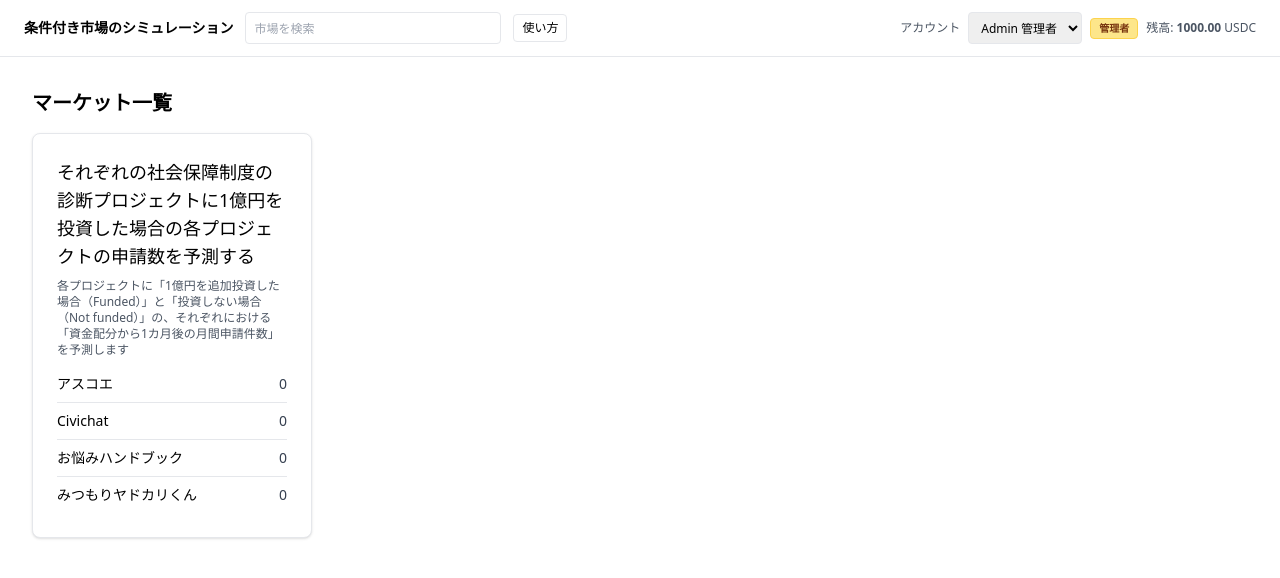
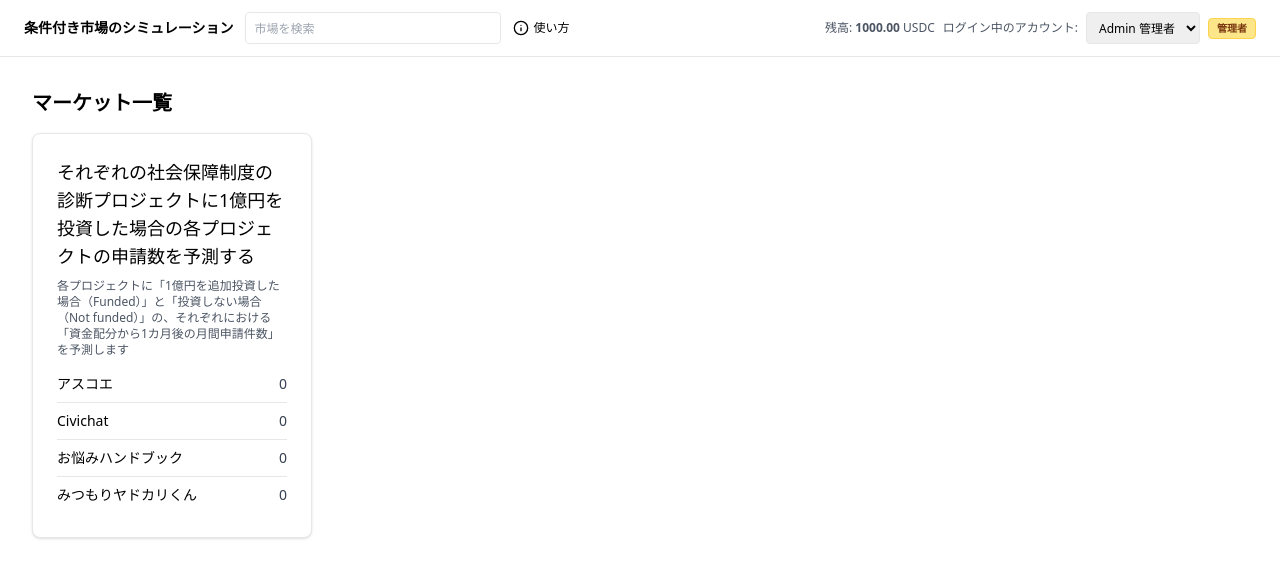
Before and after one commit to tkgshn/cfm, a React (Vite) app in the folder frontend/: page / in a window 1280 px wide. Shown: the top 578 px of the page. Built offline with nearby package versions, Linux system fonts and the light colour scheme.

Commit message:
chore(ui): ヘッダーで残高をアカウント選択の左側に配置

```diff
--- a/frontend/src/App.tsx
+++ b/frontend/src/App.tsx
@@ -1,4 +1,5 @@
 import React, { useEffect, useMemo, useState } from 'react'
+import { InfoIcon } from '@/components/ui/icons'
 import Home from '@/pages/Home'
 import MarketPage from '@/pages/MarketPage'
 import { markets } from '@/lib/markets'
@@ -111,17 +112,20 @@ export default function App() {
               </div>
             )}
           </div>
-          <button className="h-7 px-2 text-xs border rounded hover:bg-gray-50" onClick={() => { setHelpPage(0); setHelpOpen(true) }}>使い方</button>
+          <button className="text-xs inline-flex items-center gap-1 hover:underline" onClick={() => { setHelpPage(0); setHelpOpen(true) }}>
+            <InfoIcon className="h-4 w-4" />
+            <span>使い方</span>
+          </button>
         </div>
         <div className="flex items-center gap-2">
-          <span className="text-xs text-gray-600">アカウント</span>
+          <span className="text-xs text-gray-600">残高: <b>{activeAccount?.balance.toFixed(2)}</b> USDC</span>
+          <span className="text-xs text-gray-600">ログイン中のアカウント: </span>
           <select className="h-8 border rounded px-2 text-xs" value={activeAccountId} onChange={(e) => setActiveAccountId(e.target.value)}>
             {accounts.map((a) => (<option key={a.id} value={a.id}>{a.name}{a.isAdmin ? ' 管理者' : ''}</option>))}
           </select>
           {activeAccount?.isAdmin && (
             <span className="text-[10px] font-semibold text-amber-900 bg-amber-200 border border-amber-300 rounded px-2 py-0.5">管理者</span>
           )}
-          <span className="text-xs text-gray-600">残高: <b>{activeAccount?.balance.toFixed(2)}</b> USDC</span>
         </div>
       </div>
     </div>
@@ -153,7 +157,7 @@ export default function App() {
               onClick={() => { if (helpPage === helpPages.length - 1) setHelpOpen(false); else setHelpPage((p) => p + 1) }}
             >
               <button aria-label="閉じる" className="absolute top-2 right-2 text-gray-600 hover:text-black" onClick={(e) => { e.stopPropagation(); setHelpOpen(false) }}>✕</button>
-              <div className="text-xs text-gray-500">クリックで次へ（{helpPage + 1}/{helpPages.length}）</div>
+              <div className="text-xs text-gray-500">{helpPage + 1}/{helpPages.length}</div>
               {helpPages[helpPage]}
               <div className="flex items-center justify-end pt-2 gap-2">
                 <button className="h-8 px-3 text-xs border rounded" onClick={(e) => { e.stopPropagation(); setHelpPage((p) => (p - 1 + helpPages.length) % helpPages.length) }}>前へ</button>
@@ -177,7 +181,7 @@ export default function App() {
             onClick={() => { if (helpPage === helpPages.length - 1) setHelpOpen(false); else setHelpPage((p) => p + 1) }}
           >
             <button aria-label="閉じる" className="absolute top-2 right-2 text-gray-600 hover:text-black" onClick={(e) => { e.stopPropagation(); setHelpOpen(false) }}>✕</button>
-            <div className="text-xs text-gray-500">クリックで次へ（{helpPage + 1}/{helpPages.length}）</div>
+            <div className="text-xs text-gray-500">{helpPage + 1}/{helpPages.length}</div>
             {helpPages[helpPage]}
             <div className="flex items-center justify-end pt-2 gap-2">
               <button className="h-8 px-3 text-xs border rounded" onClick={(e) => { e.stopPropagation(); setHelpPage((p) => (p - 1 + helpPages.length) % helpPages.length) }}>前へ</button>
--- /dev/null
+++ b/frontend/src/components/ui/icons.tsx
@@ -0,0 +1,22 @@
+import React from 'react'
+
+export function InfoIcon({ className }: { className?: string }) {
+  return (
+    <svg
+      xmlns="http://www.w3.org/2000/svg"
+      viewBox="0 0 24 24"
+      fill="none"
+      stroke="currentColor"
+      strokeWidth="2"
+      strokeLinecap="round"
+      strokeLinejoin="round"
+      className={className ?? 'h-4 w-4'}
+      aria-hidden="true"
+      focusable="false"
+    >
+      <circle cx="12" cy="12" r="10" />
+      <path d="M12 16v-4" />
+      <path d="M12 8h.01" />
+    </svg>
+  )
+}
--- a/frontend/src/pages/MarketPage.tsx
+++ b/frontend/src/pages/MarketPage.tsx
@@ -99,6 +99,10 @@ export default function MarketPage({
     handbook: { funded: 5000, not_funded: 5000 },
     yadokari: { funded: 5000, not_funded: 5000 },
   })
+  const persistProjects = (next: Project[]) => {
+    setProjects(next)
+    try { localStorage.setItem(STORAGE_KEY, JSON.stringify(next)) } catch {}
+  }
   // 永続化されたプロジェクト状態の復元
   useEffect(() => {
     try {
@@ -199,7 +203,8 @@ export default function MarketPage({
       alert('残高不足')
       return
     }
-    setProjects((ps) => ps.map((p) => (p.id !== pid ? p : ({ ...p, markets: { ...p.markets, [scenario]: { ...m, qUp: qUp2, qDown: qDown2 } } }))))
+    const next = projects.map((p) => (p.id !== pid ? p : ({ ...p, markets: { ...p.markets, [scenario]: { ...m, qUp: qUp2, qDown: qDown2 } } })))
+    persistProjects(next)
     setAccounts((as) => as.map((a) => (a.id !== activeAccount.id ? a : ({
       ...a,
       balance: a.balance - cost,
@@ -219,7 +224,8 @@ export default function MarketPage({
     // LMSR厳守: deltaを負にしてpre/post差分で払い戻し
     const { qUp2, qDown2, pre, post } = tradeCost(m, side, -shares)
     const refund = pre - post
-    setProjects((ps) => ps.map((p) => (p.id !== pid ? p : ({ ...p, markets: { ...p.markets, [scenario]: { ...m, qUp: qUp2, qDown: qDown2 } } }))))
+    const next = projects.map((p) => (p.id !== pid ? p : ({ ...p, markets: { ...p.markets, [scenario]: { ...m, qUp: qUp2, qDown: qDown2 } } })))
+    persistProjects(next)
     setAccounts((as) => as.map((a) => (a.id !== activeAccount.id ? a : ({
       ...a,
       balance: a.balance + refund,
@@ -309,7 +315,8 @@ export default function MarketPage({
       if (delta <= 0) return
       const { cost, qUp2, qDown2 } = tradeCost(m, 'UP', delta)
       if (activeAccount.balance < cost) return alert('残高不足')
-      setProjects((ps) => ps.map((p) => (p.id !== pid ? p : ({ ...p, markets: { ...p.markets, [scenario]: { ...m, qUp: qUp2, qDown: qDown2 } } }))))
+      const next = projects.map((p) => (p.id !== pid ? p : ({ ...p, markets: { ...p.markets, [scenario]: { ...m, qUp: qUp2, qDown: qDown2 } } })))
+      persistProjects(next)
       setAccounts((as) => as.map((a) => (a.id !== activeAccount.id ? a : ({
         ...a,
         balance: a.balance - cost,
@@ -323,7 +330,8 @@ export default function MarketPage({
       if (delta <= 0) return
       const { cost, qUp2, qDown2 } = tradeCost(m, 'DOWN', delta)
       if (activeAccount.balance < cost) return alert('残高不足')
-      setProjects((ps) => ps.map((p) => (p.id !== pid ? p : ({ ...p, markets: { ...p.markets, [scenario]: { ...m, qUp: qUp2, qDown: qDown2 } } }))))
+      const next = projects.map((p) => (p.id !== pid ? p : ({ ...p, markets: { ...p.markets, [scenario]: { ...m, qUp: qUp2, qDown: qDown2 } } })))
+      persistProjects(next)
       setAccounts((as) => as.map((a) => (a.id !== activeAccount.id ? a : ({
         ...a,
         balance: a.balance - cost,
@@ -346,8 +354,7 @@ export default function MarketPage({
     }
     const [winner] = (Object.entries(snap!) as [ProjectId, number][]).reduce((a, b) => (a[1] >= b[1] ? a : b))
 
-    setProjects((prev) => {
-      const ps = prev.map((p) => ({ ...p, markets: { funded: { ...p.markets.funded }, not_funded: { ...p.markets.not_funded } } }))
+    const ps = projects.map((p) => ({ ...p, markets: { funded: { ...p.markets.funded }, not_funded: { ...p.markets.not_funded } } }))
     // winner: Not funded=0
     const win = ps.find((p) => p.id === winner)!
     const mNF = win.markets.not_funded
@@ -362,6 +369,7 @@ export default function MarketPage({
       const qU0f = qUpForTargetPrice(mF.qDown, mF.b, p0f)
       p.markets.funded = { ...mF, qUp: qU0f }
     })
+    persistProjects(ps)
     // ロック
     setFrozenNot((fn) => ({ ...fn, [winner]: true }))
     setFrozenFundedZero((ff) => {
@@ -380,8 +388,6 @@ export default function MarketPage({
     setImpactHistory((h) => [...h, { t, ...snapshotImpactAbs(ps) } as any])
     setPerProjectHistory((h) => [...h, snapshotPerProject(ps)])
     if (selectedProject) setResolutionForm((f) => f)
-      return ps
-    })
   }
 
   // ===== ランダム取引シミュレーション =====
```
Lines whose indentation alone changed are shown as unchanged.
